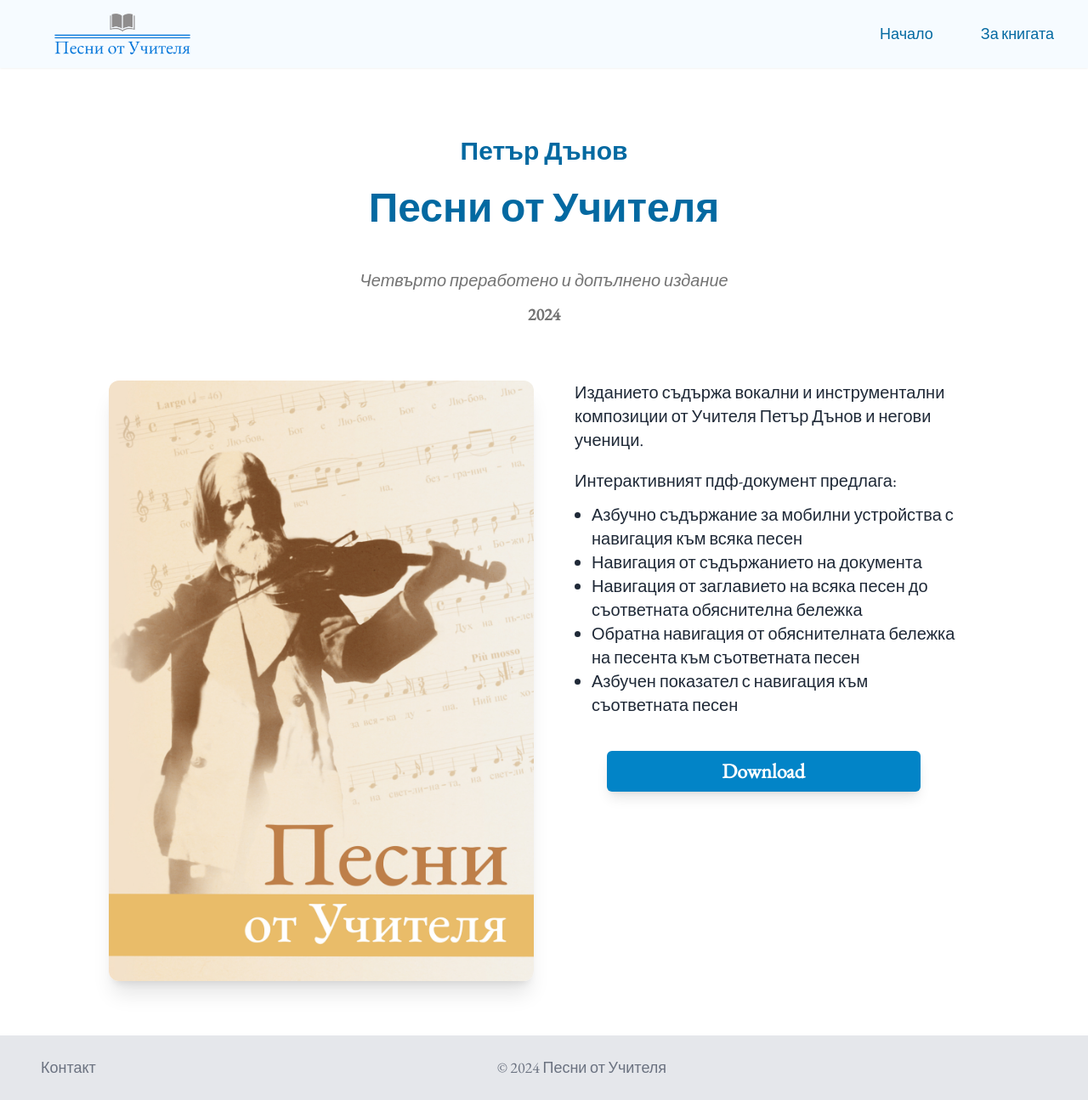
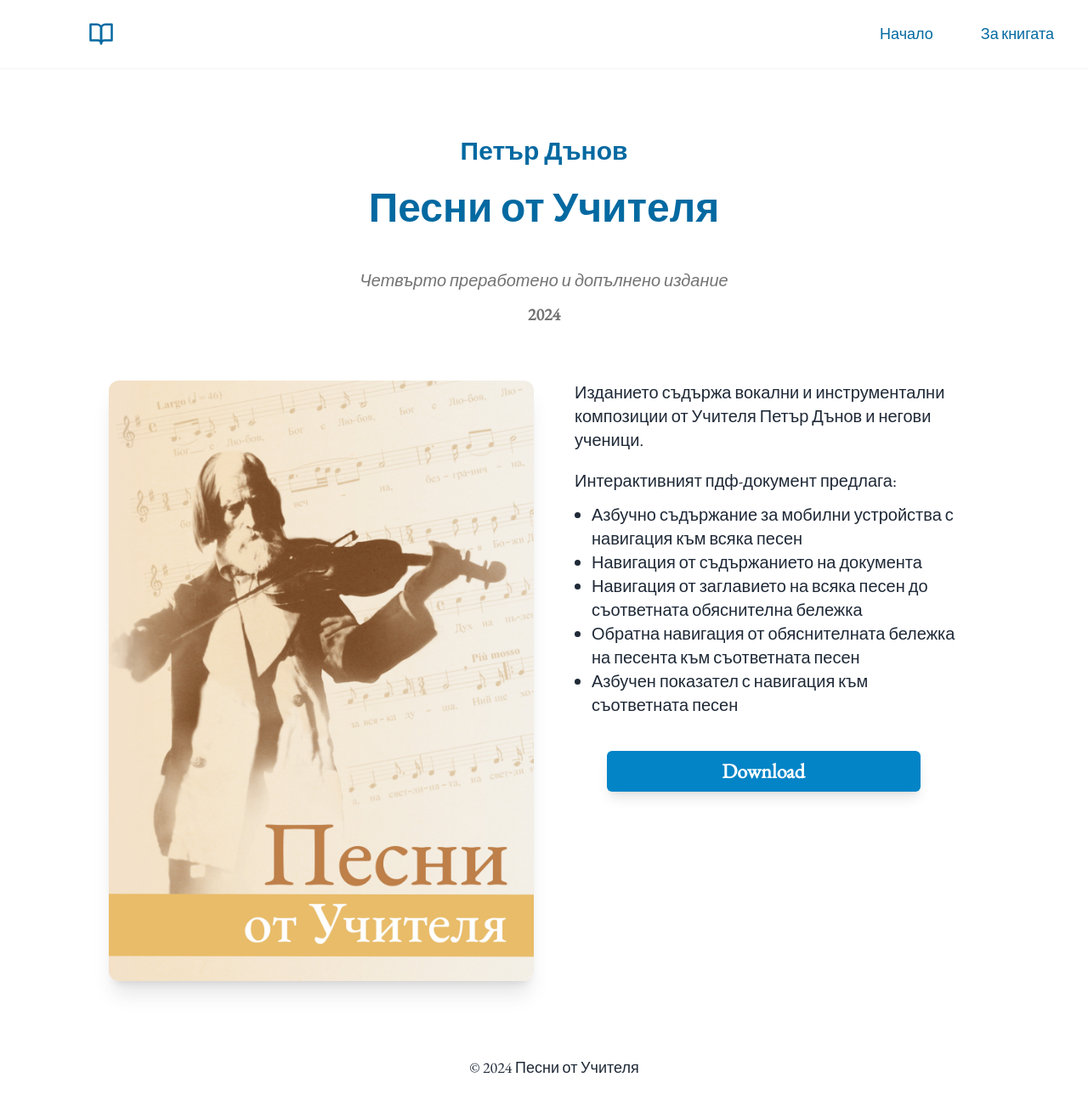
Before and after one commit to mkireva/songbook, a Next.js app: page / in a window 1280 px wide. Shown: the whole page at 85% size. Built offline with nearby package versions, Linux system fonts and the light colour scheme.

Commit message:
fix: footer

```diff
--- a/app/Footer.tsx
+++ b/app/Footer.tsx
@@ -1,25 +1,23 @@
-
-import Link from "next/link"
+import Link from "next/link";
 
 export default function Footer() {
+  const year = new Date().getFullYear();
   return (
-    <footer className="w-full bg-gray-200 py-6 dark:bg-gray-800">
-      <div className="container mx-auto flex items-center justify-between px-4 md:px-6">
-        <div className="flex items-center space-x-4  ">
-
+    <>
+      <footer className="w-full py-6 text-gray-800 dark:bg-gray-800">
+        <div className="container mx-auto flex items-center justify-between px-4 md:px-6">
+          <div className="flex items-center space-x-4  "></div>
           <Link
             href="https://www.kireva.de/"
-            className="text-lg text-gray-500 hover:text-gray-900 dark:text-gray-400 dark:hover:text-gray-50 ml-6"
+            className="text-lg text-gray-800 hover:text-gray-900 dark:text-gray-400 dark:hover:text-gray-50 ml-6"
             prefetch={false}
             target="_blank"
           >
-           Контакт
+            &copy; {year} Песни от Учителя
           </Link>
+          <div className="flex items-center space-x-4"></div>
         </div>
-        <p className="text-lg text-gray-500 dark:text-gray-400">&copy; 2024 Песни от Учителя</p>
-        <div className="flex items-center space-x-4">
-        </div>
-      </div>
-    </footer>
-  )
+      </footer>
+    </>
+  );
 }
--- a/app/NavBar.tsx
+++ b/app/NavBar.tsx
@@ -3,27 +3,24 @@ import { Button } from "@/components/ui/button";
 import Link from "next/link";
 import { JSX, SVGProps } from "react";
 import Image from "next/image";
+import { BookA, BookImage, BookOpen } from "lucide-react";
 
 export default function Component() {
   return (
-    <header className="flex sticky top-0 left-0 bg-sky-50 h-20 w-full shrink-0 items-center shadow-sm px-4 md:px-6 pb-8 pt-8 bg-opacity-60">
+    <header className="flex sticky top-0 left h-20 w-full shrink-0 items-center shadow-sm px-4 md:px-6 pb-8 pt-8 bg-opacity-60">
       <Sheet>
         <SheetTrigger asChild>
-          <Button variant="outline" size="icon" className="lg:hidden bg-opacity-60 bg-transparent border-none text-sky-700">
-            <MenuIcon className="h-6 w-6"/>
+          <Button
+            variant="outline"
+            size="icon"
+            className="lg:hidden bg-opacity-60 bg-transparent border-none text-sky-700 hover:bg-white"
+          >
+            <MenuIcon className="h-6 w-6" />
             <span className="sr-only">Toggle navigation menu</span>
           </Button>
         </SheetTrigger>
         <SheetContent side="left">
-          <Link href="/" className="mr-6 hidden lg:flex" prefetch={false}>
-            <Image
-              src="/logo_bsongs.png"
-              alt="Песни от Учителя"
-              width={150}
-              height={150}
-            />
-            <span className="sr-only">Песни от Учителя</span>
-          </Link>
+          <BookOpen className=" text-sky-700" />
           <div className="grid gap-2 py-6">
             <Link
               href="/"
@@ -43,13 +40,7 @@ export default function Component() {
         </SheetContent>
       </Sheet>
       <Link href="/" className="mr-6 hidden lg:flex" prefetch={false}>
-        <Image
-          src="/logo_bsongs.png"
-          alt="Песни от Учителя"
-          width={200}
-          height={200}
-          className="pl-10"
-        />
+        <BookOpen size={30} className="text-6xl text-sky-700 ml-20" />
         <span className="sr-only">Песнарка</span>
       </Link>
       <nav className="ml-auto hidden lg:flex gap-6">
```
